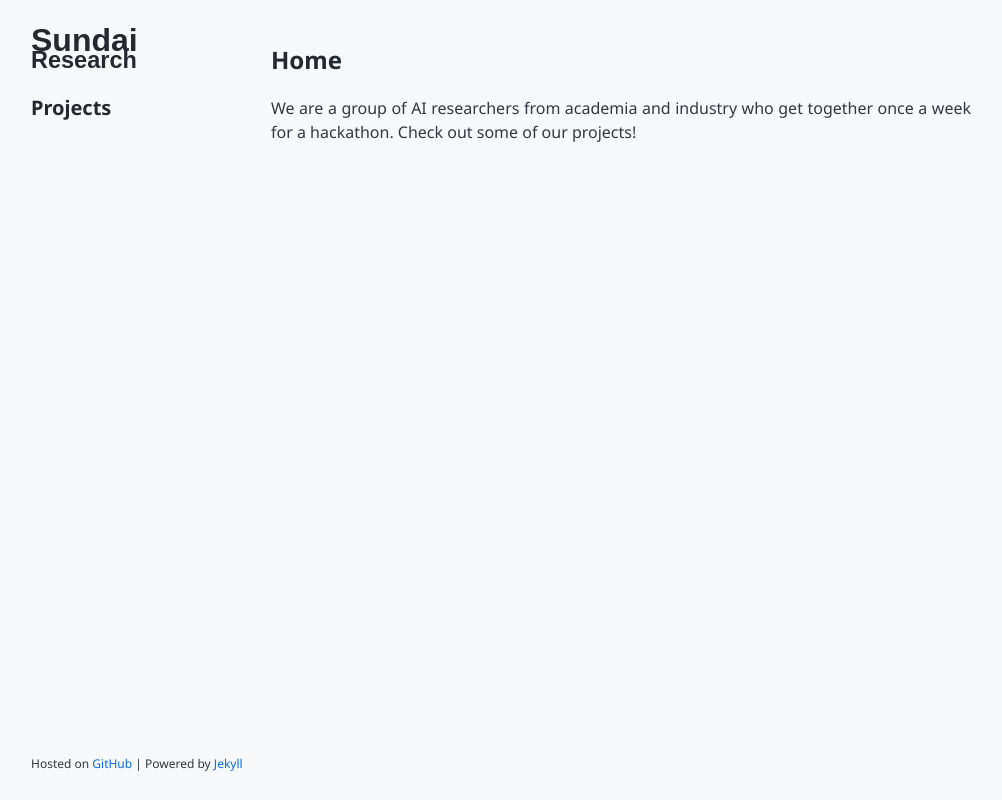
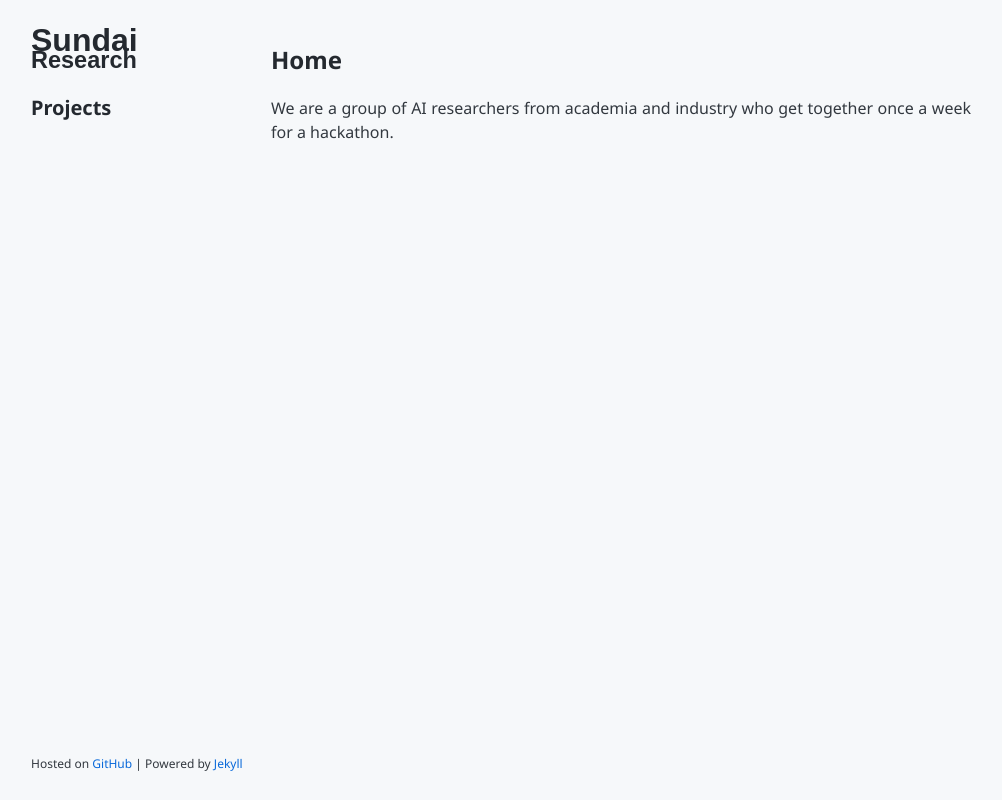
Before and after one commit to sundai-research/sundai-research.github.io, a plain HTML site: page index.html in a window 1280 px wide. Shown: the whole page, without its empty margins (139-1141 px from the left). Drawn offline with Linux system fonts and the light colour scheme.

Commit message:
update description

```diff
--- a/index.html
+++ b/index.html
@@ -9,8 +9,8 @@
 <meta name="generator" content="Jekyll v4.4.1" />
 <meta property="og:title" content="Home" />
 <meta property="og:locale" content="en_US" />
-<meta name="description" content="Write an awesome description for your new site here. You can edit this line in _config.yml. It will appear in your document head meta (for Google search results) and in your feed.xml site description." />
-<meta property="og:description" content="Write an awesome description for your new site here. You can edit this line in _config.yml. It will appear in your document head meta (for Google search results) and in your feed.xml site description." />
+<meta name="description" content="We are a group of AI researchers from academia and industry who get together once a week for a hackathon." />
+<meta property="og:description" content="We are a group of AI researchers from academia and industry who get together once a week for a hackathon." />
 <link rel="canonical" href="/" />
 <meta property="og:url" content="/" />
 <meta property="og:site_name" content="Sundai Research" />
@@ -18,7 +18,7 @@
 <meta name="twitter:card" content="summary" />
 <meta property="twitter:title" content="Home" />
 <script type="application/ld+json">
-{"@context":"https://schema.org","@type":"WebSite","description":"Write an awesome description for your new site here. You can edit this line in _config.yml. It will appear in your document head meta (for Google search results) and in your feed.xml site description.","headline":"Home","name":"Sundai Research","url":"/"}</script>
+{"@context":"https://schema.org","@type":"WebSite","description":"We are a group of AI researchers from academia and industry who get together once a week for a hackathon.","headline":"Home","name":"Sundai Research","url":"/"}</script>
 <!-- End Jekyll SEO tag -->
 
   <link rel="stylesheet" href="/assets/css/style.css">
@@ -52,7 +52,7 @@
 
       <h1 id="home">Home</h1>
 
-<p>We are a group of AI researchers from academia and industry who get together once a week for a hackathon. Check out some of our projects!</p>
+<p>We are a group of AI researchers from academia and industry who get together once a week for a hackathon.</p>
 
 
       </section>
```
Also changed, not shown: 404.html (+3 -3 lines), projects/index.html (+3 -3 lines).
